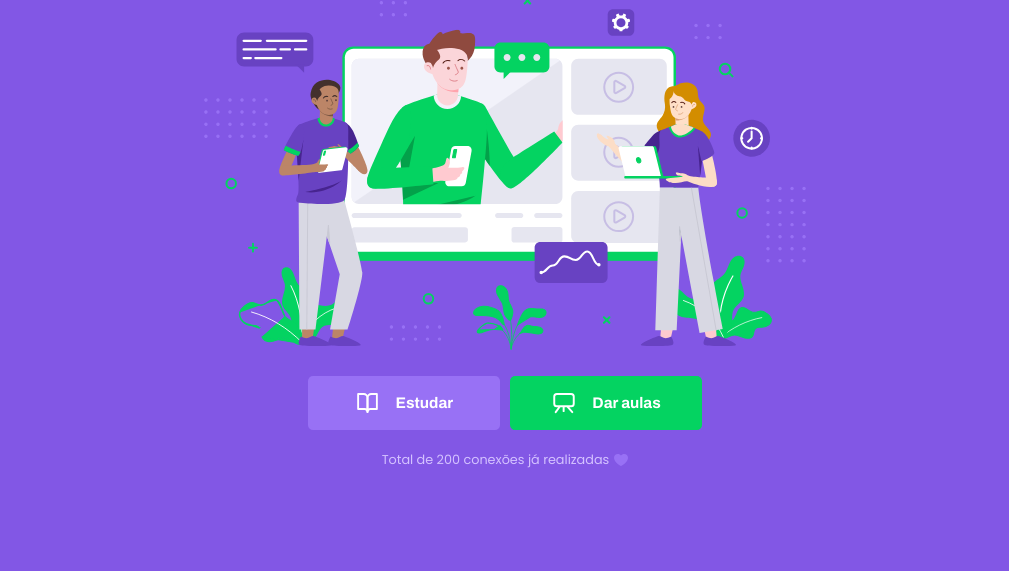
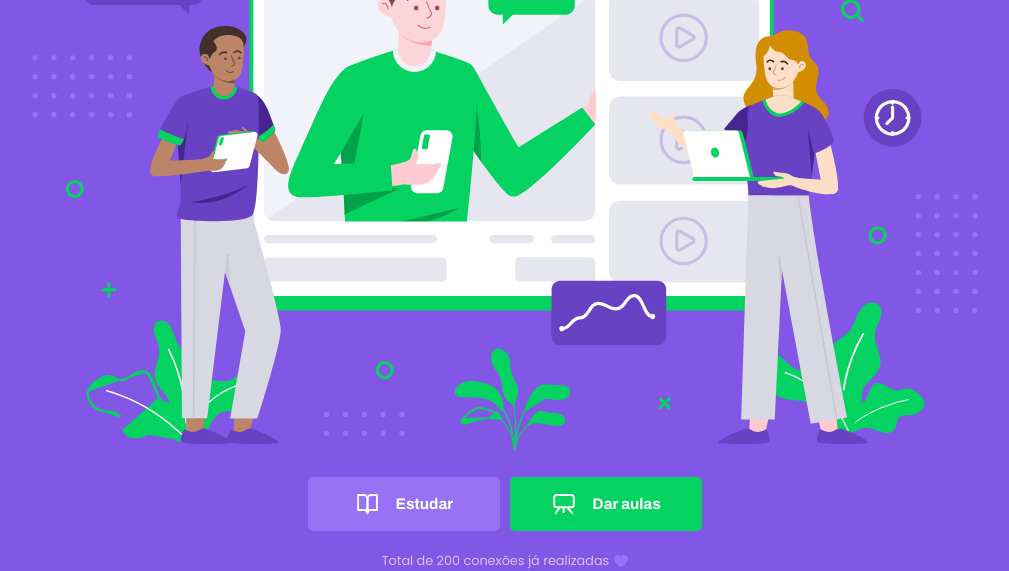
Before and after one commit to manorecarlos/NLW2, a plain HTML site: page pages/index.html in a window 1280 px wide. Shown: the part 229-800 px from the top of the page, without its empty margins (135-1144 px from the left). Drawn offline with Linux system fonts and the light colour scheme.

Commit message:
Responsividade

```diff
--- a/styles/partials/page-landing.css
+++ b/styles/partials/page-landing.css
@@ -83,3 +83,9 @@
 .total-connections img {
     margin-left: 0.8rem;
 }
+
+@media (min-width: 1100px) {
+    #page-landing #container {
+        max-width: 1100px;
+    }
+}
```
